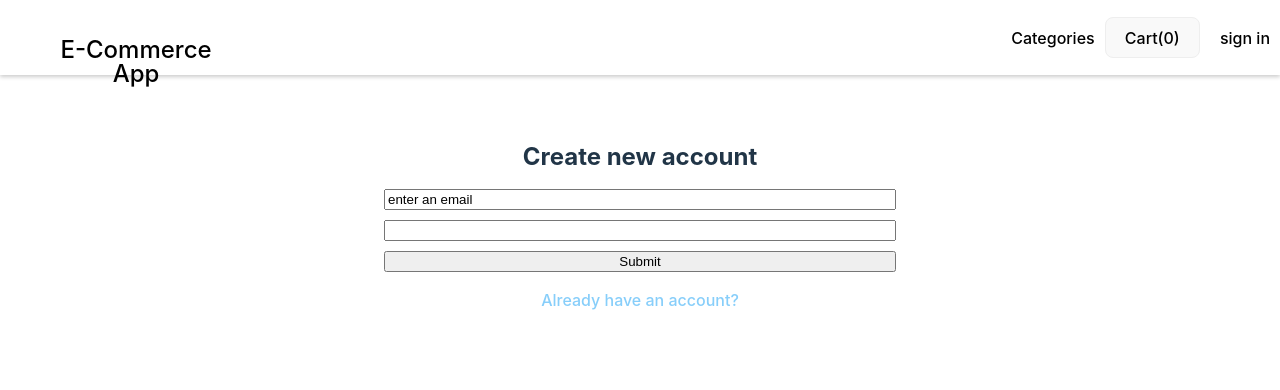
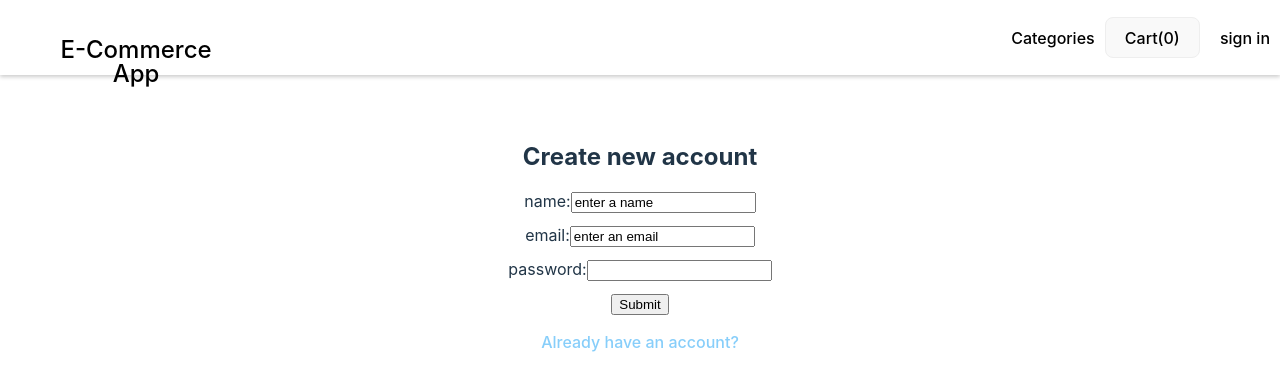
Before and after one commit to davidbtorres/ecommerce-app, a React (Vite) app: page /signup in a window 1280 px wide. Shown: the top 390 px of the page. Built offline with nearby package versions, Linux system fonts and the light colour scheme.

Commit message:
added user creation functionality (in memory)

```diff
--- a/src/App.tsx
+++ b/src/App.tsx
@@ -16,6 +16,8 @@ function App() {
   const cartCount = useMemo(() => {
     return cartProducts.reduce((count, product) => count + product.quantity, 0)
   }, [cartProducts])
+
+  const [users, setUsers] = useState<User[]>([])
 
   // cart handling
   const toggleCart = () => setIsCartOpen(!isCartOpen)
@@ -38,6 +40,16 @@ function App() {
     )
   }
 
+  const handleAddUser = (newUser: User) => {
+    const duplicateUser = users.find((user) => user.email === newUser.email)
+    if (duplicateUser) {
+      console.error('ERROR: email already in use.')
+    } else {
+      setUsers((prevUsers) => [...prevUsers, newUser])
+    }
+    console.log(users)
+  }
+
   return (
     <div className="App">
       <Navbar onCartButtonClick={toggleCart} cartCount={cartCount} />
@@ -56,7 +68,7 @@ function App() {
           element={<Product onAddToCart={handleAddToCart} />}
         />
         <Route path={'/signin'} element={<SignIn />} />
-        <Route path={'/signup'} element={<SignUp />} />
+        <Route path={'/signup'} element={<SignUp addUser={handleAddUser} />} />
       </Routes>
     </div>
   )
--- a/src/css/form.css
+++ b/src/css/form.css
@@ -19,6 +19,12 @@
     flex-direction: row;
 }
 
+.link-container {
+    display: inline;
+    margin-top: 15px;
+}
+
 .link-text {
+    display: inline;
     color: lightskyblue;
 }
--- a/src/global.d.ts
+++ b/src/global.d.ts
@@ -9,3 +9,9 @@ type ProductItem = {
 }
 
 type Category = string
+
+type User = {
+  name: string
+  email: string
+  password: string
+}
--- a/src/pages/SignIn.tsx
+++ b/src/pages/SignIn.tsx
@@ -31,9 +31,11 @@ function SignIn() {
 
         <input type="submit" />
       </form>
-      <Link to="/signup">
-        <p className="link-text">Create an account</p>
-      </Link>
+      <div className="link-container">
+        <Link to="/signup">
+          <p className="link-text">Create an account</p>
+        </Link>
+      </div>
     </div>
   )
 }
--- a/src/pages/SignUp.tsx
+++ b/src/pages/SignUp.tsx
@@ -3,38 +3,65 @@ import './../css/form.css'
 import { Link } from 'react-router-dom'
 
 type Inputs = {
+  name: string
   email: string
+  password: string
   emailRequired: string
 }
 
-function SignUp() {
+type SignUpProps = {
+  addUser: (input: User) => void
+}
+
+function SignUp({ addUser }: SignUpProps) {
   const {
     register,
     handleSubmit,
     watch,
     formState: { errors },
   } = useForm<Inputs>()
-  const onSubmit: SubmitHandler<Inputs> = (data) => console.log(data)
+  const onSubmit: SubmitHandler<Inputs> = (data) => addUser(data)
 
-  console.log(watch('email')) // watch input value by passing the name of it
+  watch('email')
 
   return (
     <div className="form-container">
       <h2>Create new account</h2>
       <form className="form" onSubmit={handleSubmit(onSubmit)}>
-        {/* register your input into the hook by invoking the "register" function */}
-        <input defaultValue="enter an email" {...register('email')} />
-
-        {/* include validation with required or other standard HTML validation rules */}
-        <input {...register('emailRequired', { required: true })} />
-        {/* errors will return when field validation fails  */}
-        {errors.emailRequired && <span>This field is required</span>}
-
-        <input type="submit" />
+        <div>
+          <label>name:</label>
+          <input
+            defaultValue="enter a name"
+            {...register('name', { required: true })}
+          />
+          {errors.name && <span>This field is required</span>}
+        </div>
+        <div>
+          <label>email:</label>
+          <input
+            defaultValue="enter an email"
+            type="email"
+            {...register('email', { required: true })}
+          />
+          {errors.email && <span>This field is required</span>}
+        </div>
+        <div>
+          <label>password:</label>
+          <input
+            type="password"
+            {...register('password', { required: true })}
+          />
+          {errors.password && <span>This field is required</span>}
+        </div>
+        <div>
+          <input type="submit" />
+        </div>
       </form>
-      <Link to="/signin">
-        <p className="link-text">Already have an account?</p>
-      </Link>
+      <div className="link-container">
+        <Link to="/signin">
+          <p className="link-text">Already have an account?</p>
+        </Link>
+      </div>
     </div>
   )
 }
```
